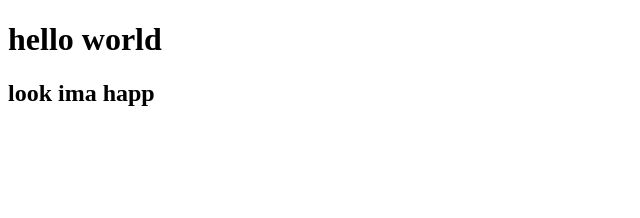
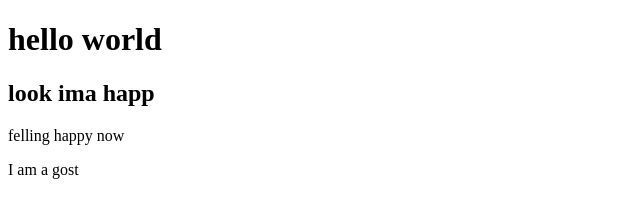
Before and after one commit to merunhowlader/back, a plain HTML site: page index.html in a window 1280 px wide. Shown: the whole page, without its empty margins (0-640 px from the left). Drawn offline with Linux system fonts and the light colour scheme.

Commit message:
hellow world

```diff
--- a/index.html
+++ b/index.html
@@ -8,6 +8,7 @@
 <body>
 <h1> hello world   </h1>
 <h2>look ima happ</h2>
-
+<p>felling happy now</p>
+<p>I am a gost</p>
 </body>
 </html>
```
